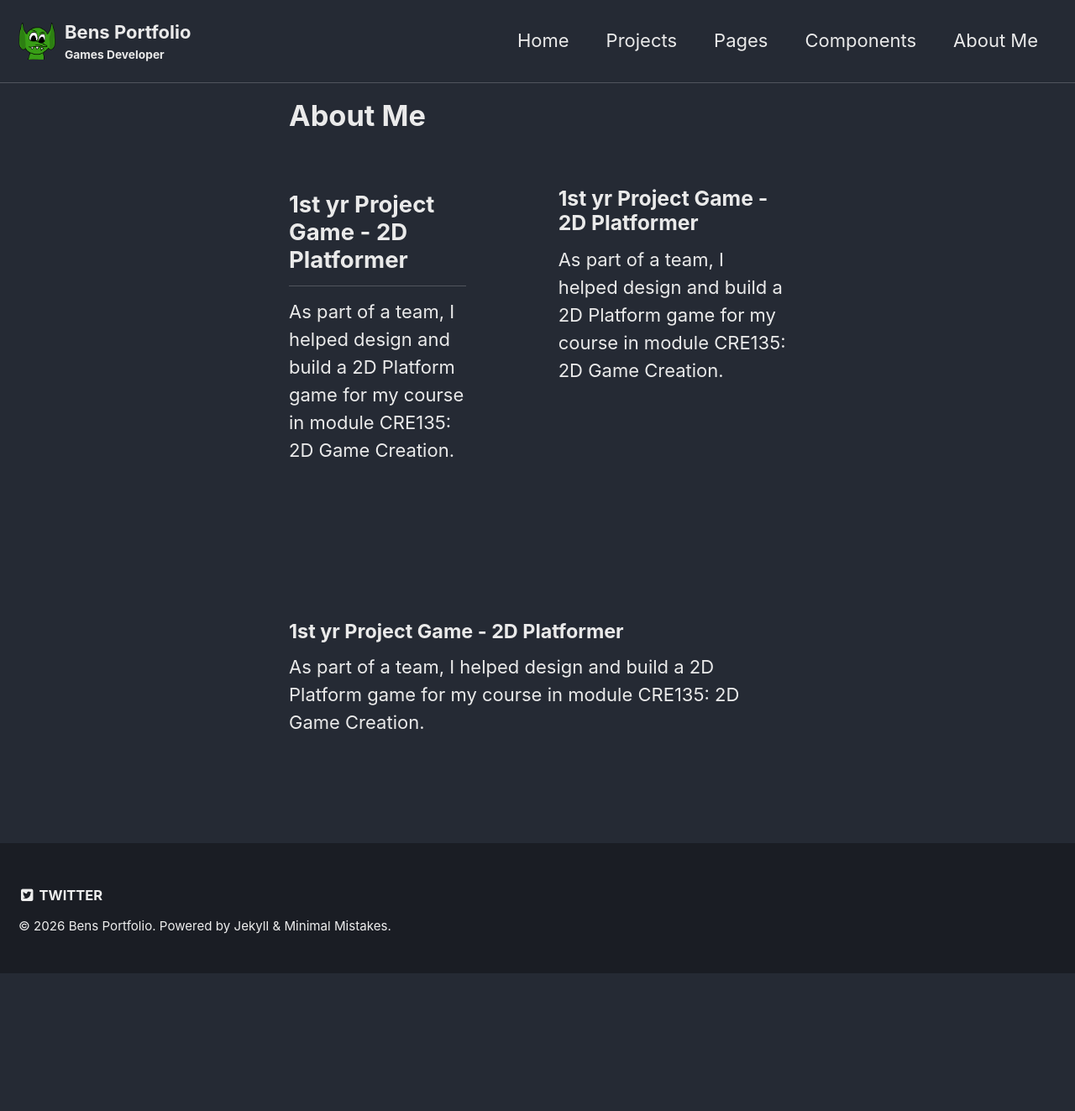
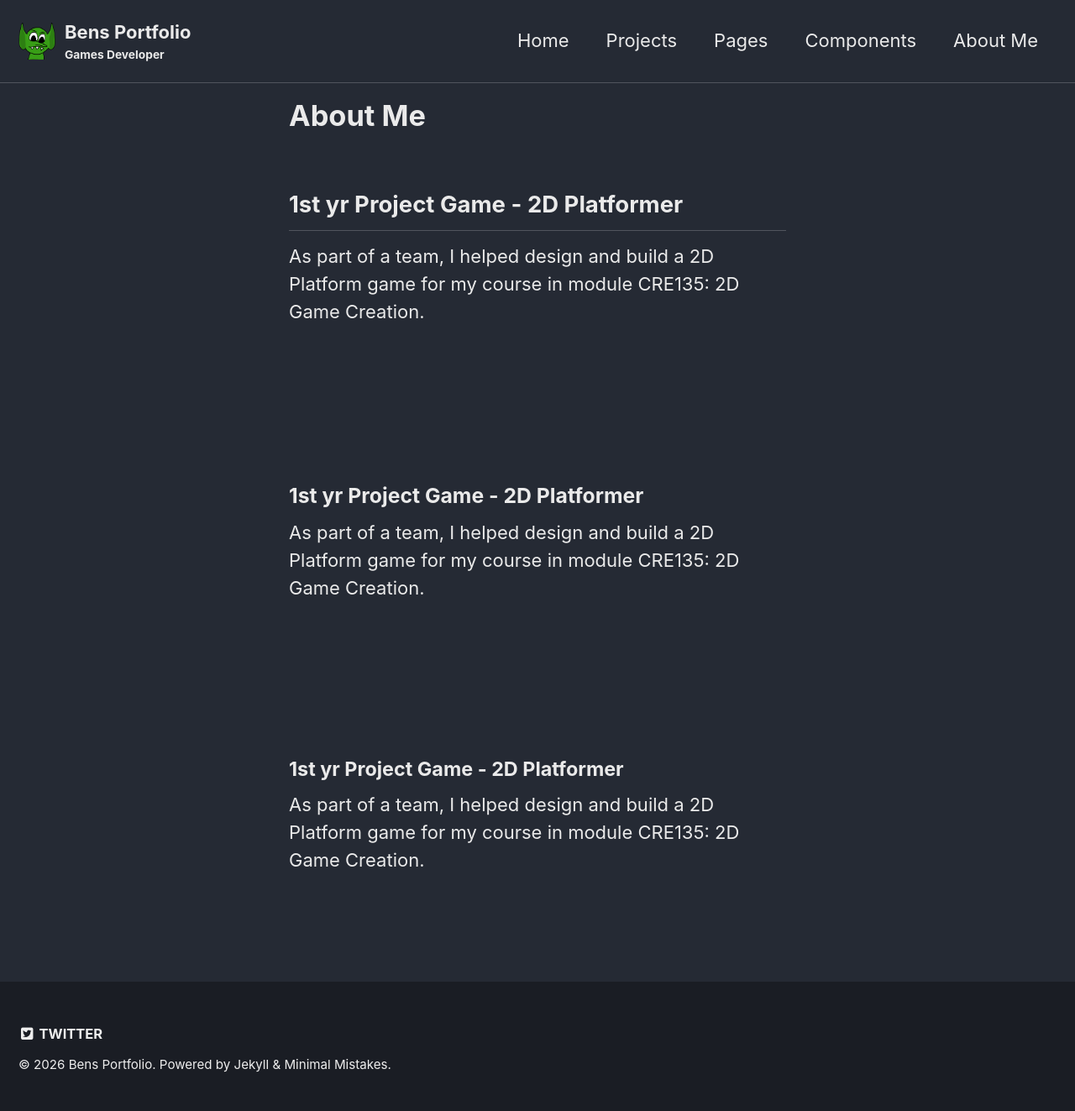
Before and after one commit to nvbnb17/nvbnb17.github.io, a Jekyll site: the page built from _pages/about-me.md, in a window 1280 px wide. Shown: the whole page at 84% size. Built offline with Jekyll 4.4.1, drawn with Linux system fonts in a browser that asks for light colours; before the commit the page ends 1159 px from its top, so only the background shows below that.

Commit message:
Update about-me.md

```diff
--- a/_pages/about-me.md
+++ b/_pages/about-me.md
@@ -17,21 +17,21 @@ skills:
 <div style="display:flex; flex-wrap:wrap; gap:5rem; align-items:flex-start;">
 
   <!-- LEFT: text content -->
-  <div style="flex:1 1 150px; min-width:150px;">
+  <div style="flex:1 1 500px; min-width:150px;">
     <h2>1st yr Project Game - 2D Platformer</h2>
     <p>
       As part of a team, I helped design and build a 2D Platform game for my course in module CRE135: 2D Game Creation.
     </p>
   </div>
 
-<div style="flex:2 2 150px; min-width:150px;">
+<div style="flex:2 2 500px; min-width:150px;">
     <h3>1st yr Project Game - 2D Platformer</h3>
     <p>
       As part of a team, I helped design and build a 2D Platform game for my course in module CRE135: 2D Game Creation.
     </p>
   </div>
 
-  <div style="flex:3 3 150px; min-width:150px;">
+  <div style="flex:3 3 500px; min-width:150px;">
     <h4>1st yr Project Game - 2D Platformer</h4>
     <p>
       As part of a team, I helped design and build a 2D Platform game for my course in module CRE135: 2D Game Creation.
```
